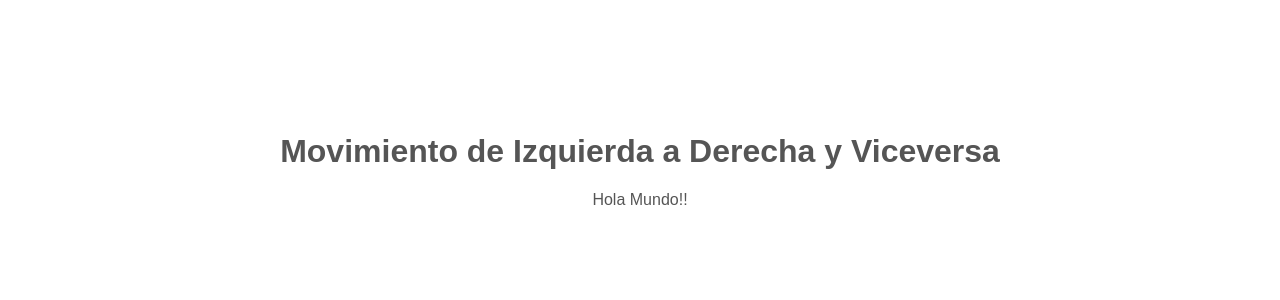
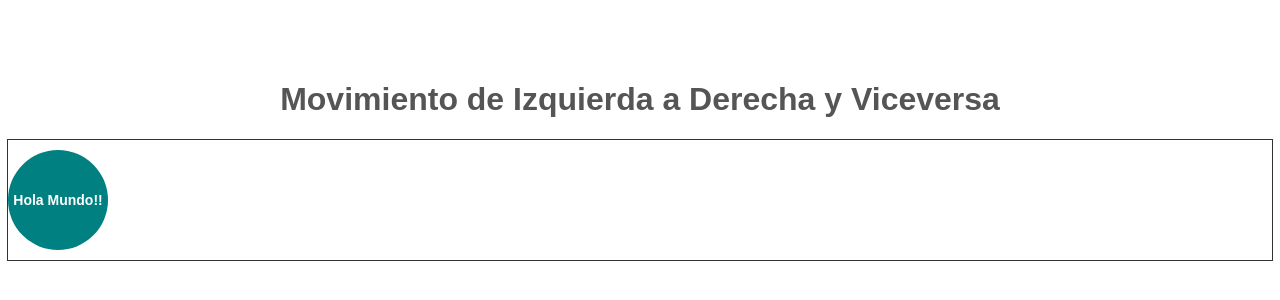
Before and after one commit to yomar-dev/hola-mundo-rebotando, a plain HTML site: page index.html in a window 1280 px wide. Shown: the part 248-548 px from the top of the page. Drawn offline with Linux system fonts and the light colour scheme.

Commit message:
Ya le dimos estilos a nuestro contenedor y al circulo para mejorar la apariencia, ahora solo queda animar nuestro circulo

```diff
--- a/css/style.css
+++ b/css/style.css
@@ -7,3 +7,24 @@ body{
 	font-family: sans-serif;
 	height: 100vh;
 }
+
+.contenedor{
+	border: 1px solid #333;
+	display: flex;
+	align-items: center;
+	height: 120px;
+	width: 100%;
+}
+
+.circulo{
+	background-color: teal;
+	border-radius: 50%;
+	color: #fff;
+	display: flex;
+	font-size: 14px;
+	font-weight: bold;
+	justify-content: center;
+	align-items: center;
+	height: 100px;
+	width: 100px;
+}
```
